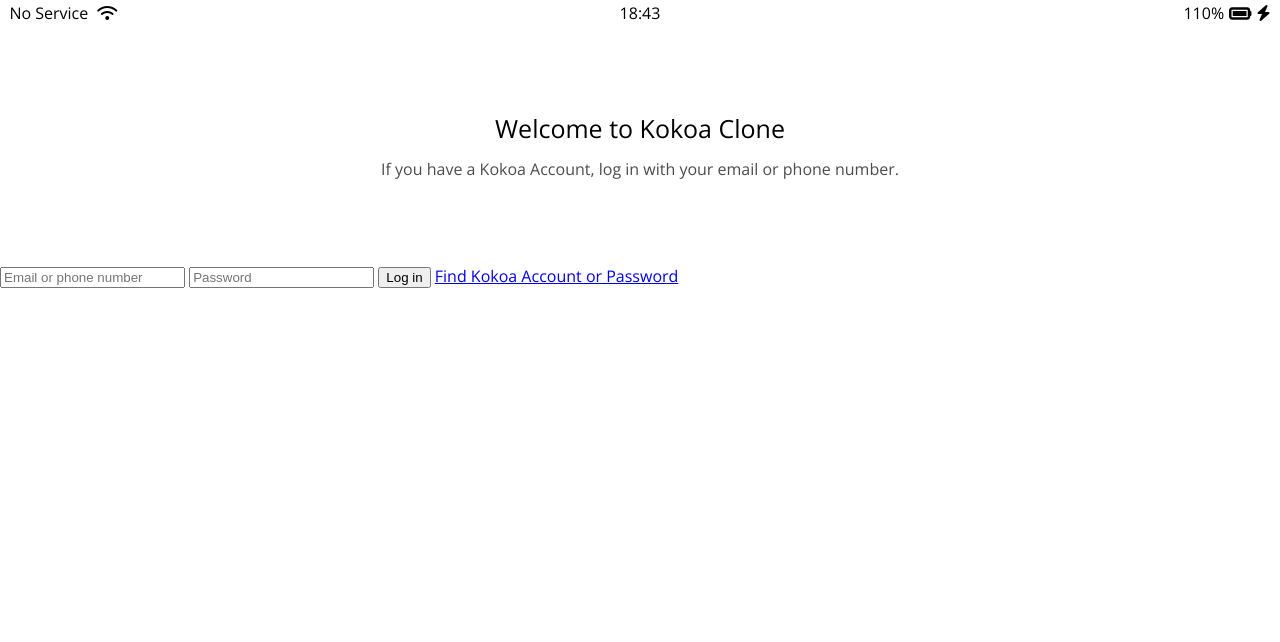
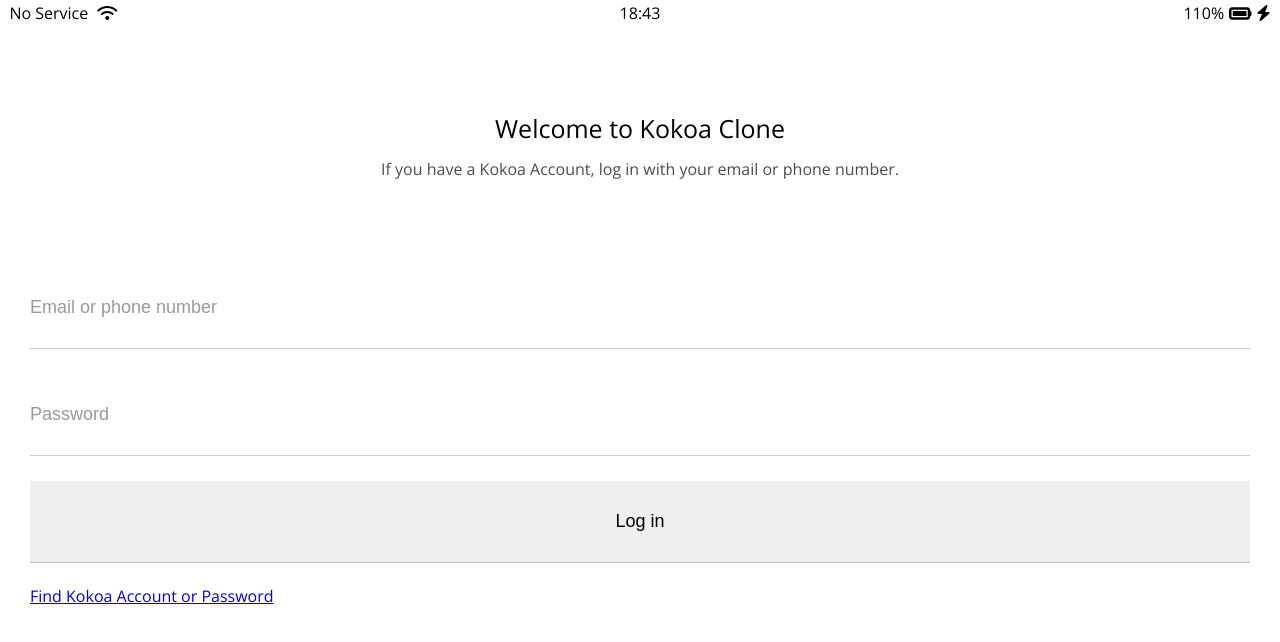
Before and after one commit to Jerry-ko/kokoa-clone-2021, a plain HTML site: page index.html in a window 1280 px wide. Drawn offline with nearby package versions, Linux system fonts and the light colour scheme.

Commit message:
#6.7 Log In Form part One

```diff
--- a/css/reset.css
+++ b/css/reset.css
@@ -122,3 +122,7 @@ table {
   border-collapse: collapse;
   border-spacing: 0;
 }
+
+input:focus {
+  outline: none;
+}
--- a/css/styles.css
+++ b/css/styles.css
@@ -1,5 +1,6 @@
 @import url("https://fonts.googleapis.com/css2?family=Open+Sans:wght@400;600&display=swap");
 @import "reset.css";
+@import "variables.css";
 @import "status-bar.css";
 
 body {
@@ -23,3 +24,25 @@ body {
   width: 60%;
   opacity: 0.7;
 }
+
+#login-form {
+  display: flex;
+  flex-direction: column;
+  margin: 0px 30px;
+}
+
+#login-form input {
+  border: none;
+  padding: 30px 0px;
+  font-size: 18px;
+  border-bottom: 1px solid rgba(0, 0, 0, 0.2);
+  margin-bottom: 25px;
+  transition: border-color 0.3s ease-in-out;
+}
+
+#login-form input::placeholder {
+  color: rgba(0, 0, 0, 0.4);
+}
+#login-form input:focus {
+  border-color: var(--yellow);
+}
--- /dev/null
+++ b/css/variables.css
@@ -0,0 +1,3 @@
+:root {
+  --yellow: #fae100;
+}
```
